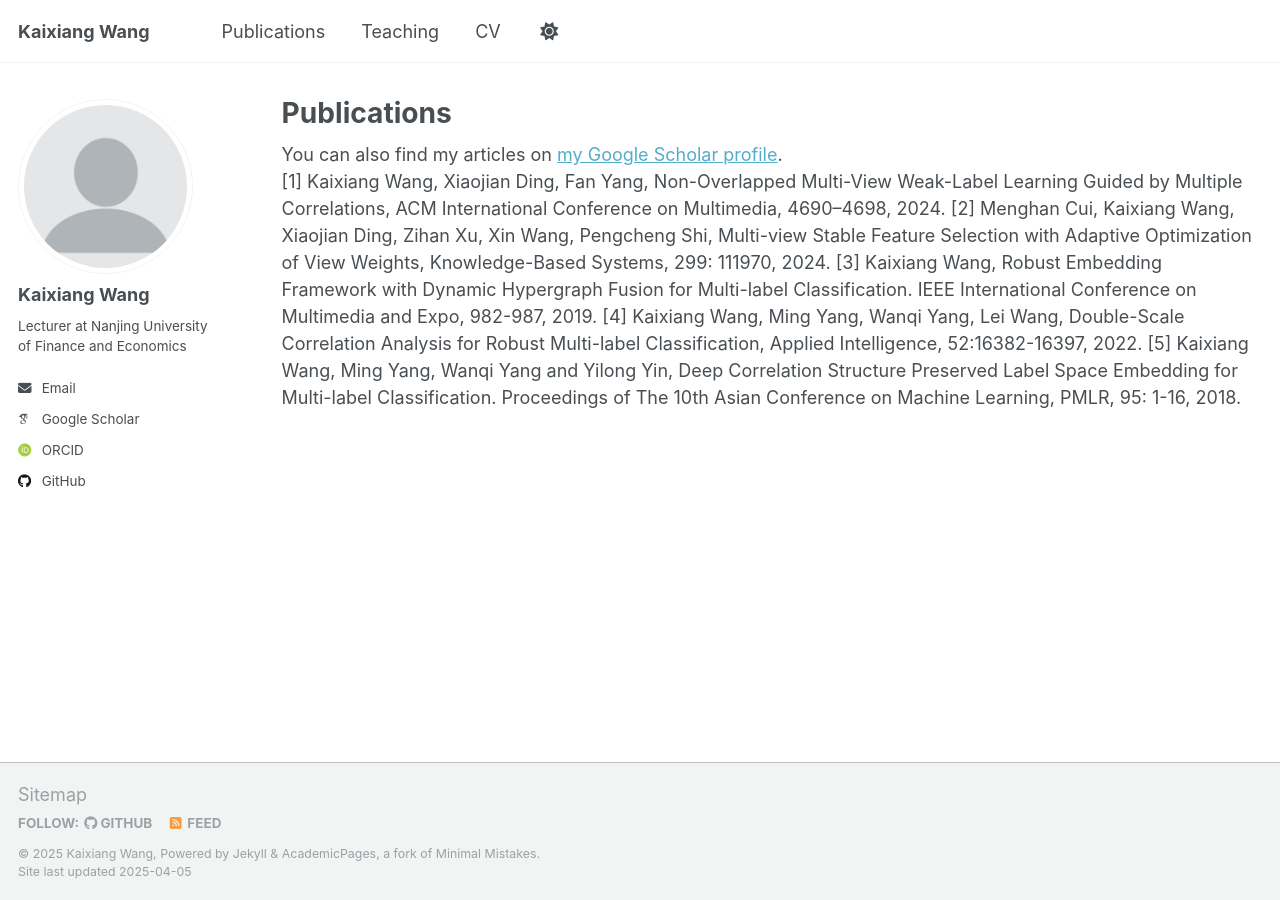
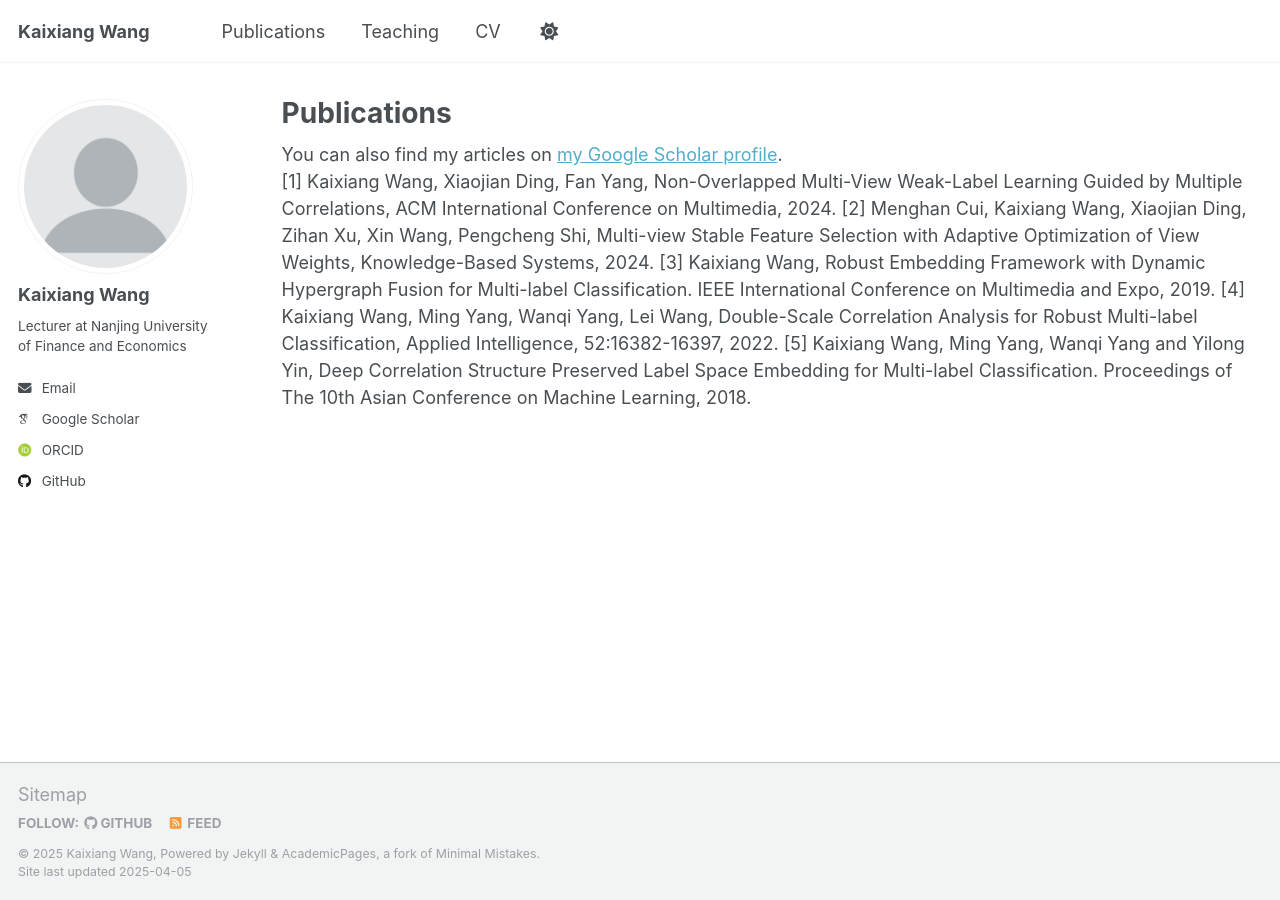
Before and after one commit to kxwangnufe/kxwangnufe.github.io, a Jekyll site: the page built from _pages/publications.html, in a window 1280 px wide. Built offline with Jekyll 4.4.1, drawn with Linux system fonts in a browser that asks for light colours; some web fonts are replaced.

Commit message:
Update publications.html

```diff
--- a/_pages/publications.html
+++ b/_pages/publications.html
@@ -31,8 +31,13 @@ author_profile: true
     {% include archive-single.html %}
   {% endfor %}
 {% endif %}
-[1] Kaixiang Wang, Xiaojian Ding, Fan Yang, Non-Overlapped Multi-View Weak-Label Learning Guided by Multiple Correlations, ACM International Conference on Multimedia, 4690–4698, 2024.
-[2] Menghan Cui, Kaixiang Wang, Xiaojian Ding, Zihan Xu, Xin Wang, Pengcheng Shi, Multi-view Stable Feature Selection with Adaptive Optimization of View Weights, Knowledge-Based Systems, 299: 111970, 2024.
-[3] Kaixiang Wang, Robust Embedding Framework with Dynamic Hypergraph Fusion for Multi-label Classification. IEEE International Conference on Multimedia and Expo, 982-987, 2019.
+
+[1] Kaixiang Wang, Xiaojian Ding, Fan Yang, Non-Overlapped Multi-View Weak-Label Learning Guided by Multiple Correlations, ACM International Conference on Multimedia, 2024.
+
+[2] Menghan Cui, Kaixiang Wang, Xiaojian Ding, Zihan Xu, Xin Wang, Pengcheng Shi, Multi-view Stable Feature Selection with Adaptive Optimization of View Weights, Knowledge-Based Systems, 2024.
+
+[3] Kaixiang Wang, Robust Embedding Framework with Dynamic Hypergraph Fusion for Multi-label Classification. IEEE International Conference on Multimedia and Expo, 2019.
+
 [4] Kaixiang Wang, Ming Yang, Wanqi Yang, Lei Wang, Double-Scale Correlation Analysis for Robust Multi-label Classification, Applied Intelligence, 52:16382-16397, 2022.
-[5] Kaixiang Wang, Ming Yang, Wanqi Yang and Yilong Yin, Deep Correlation Structure Preserved Label Space Embedding for Multi-label Classification. Proceedings of The 10th Asian Conference on Machine Learning, PMLR, 95: 1-16, 2018.
+
+[5] Kaixiang Wang, Ming Yang, Wanqi Yang and Yilong Yin, Deep Correlation Structure Preserved Label Space Embedding for Multi-label Classification. Proceedings of The 10th Asian Conference on Machine Learning, 2018.
```
